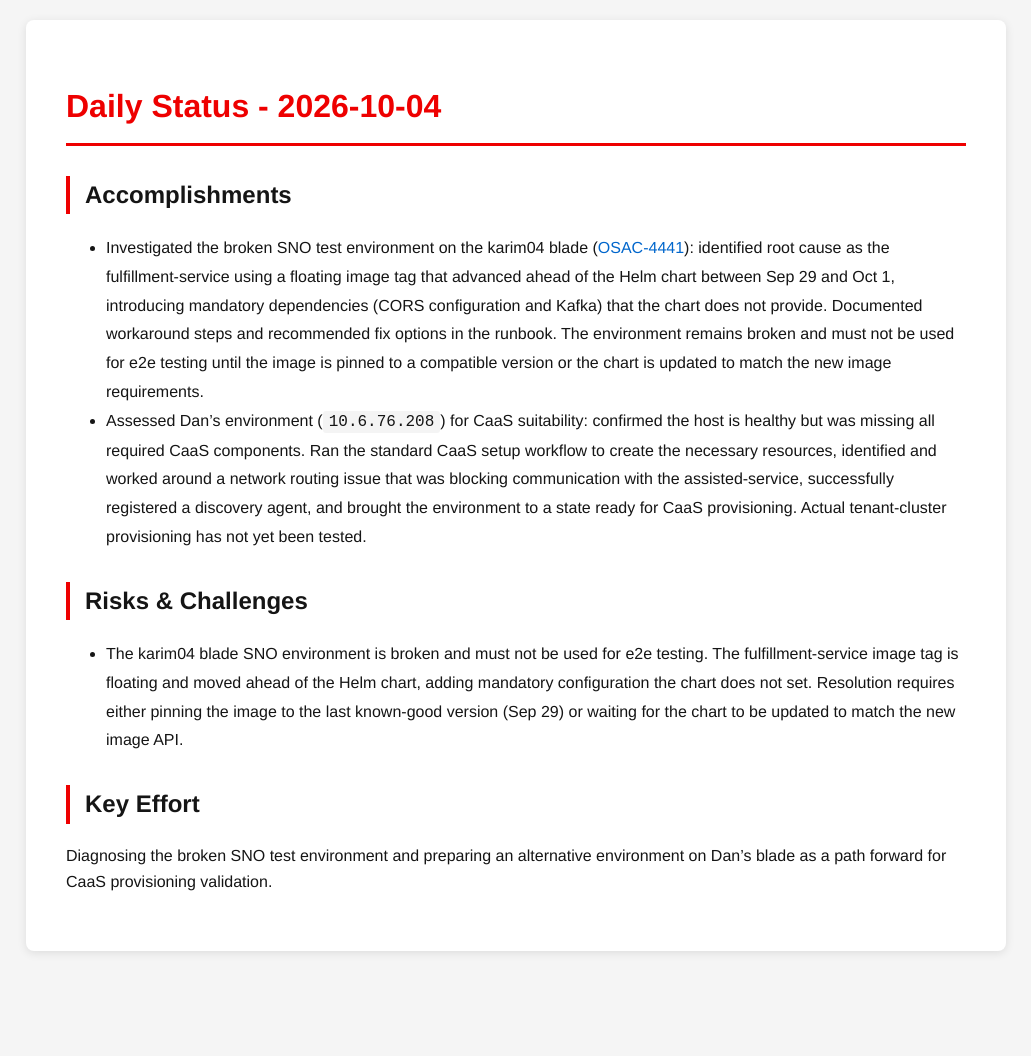
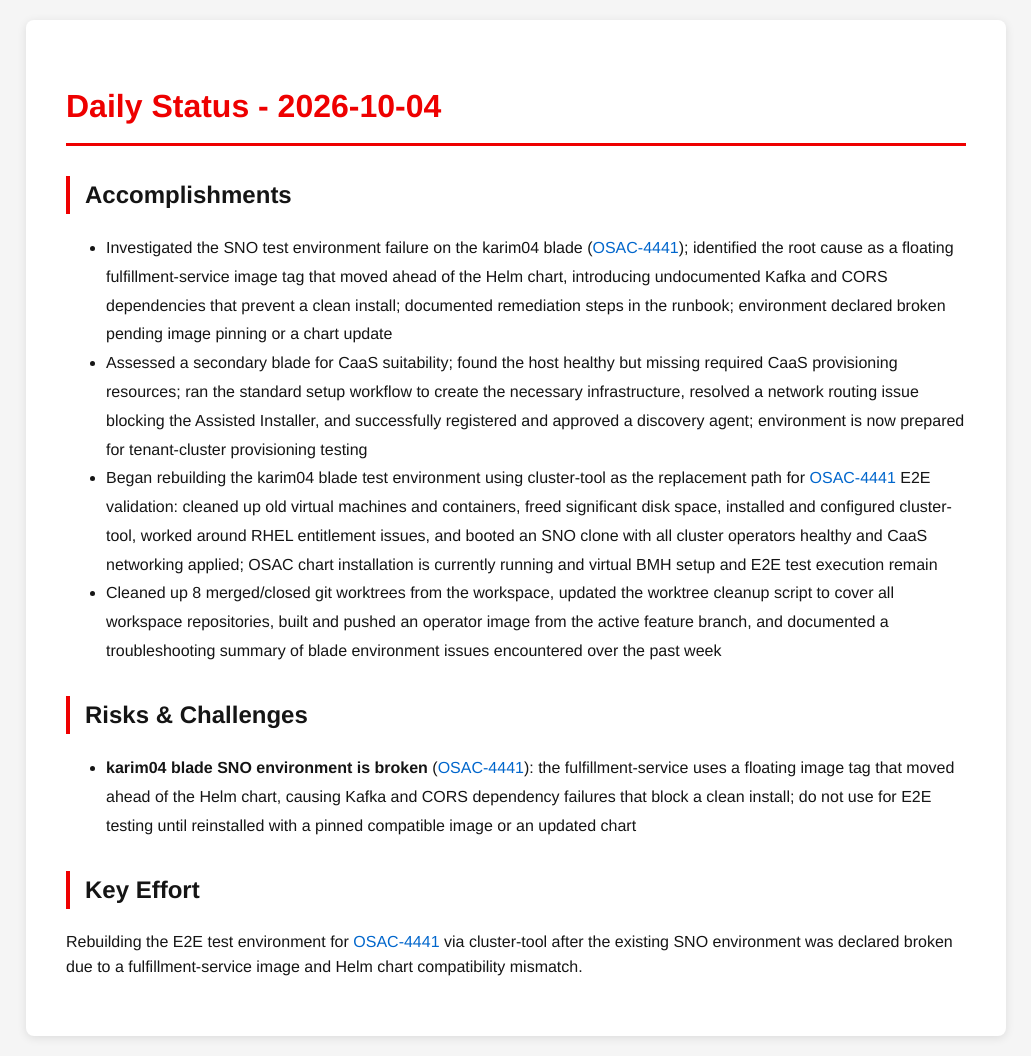
Before and after one commit to tzvatot/daily-status, a Jekyll site: the page built from 2026-10-04.md, in a window 1280 px wide. Shown: the whole page, without its empty margins (124-1155 px from the left). Built offline with Jekyll 4.4.1, drawn with Linux system fonts in a browser that asks for light colours; before the commit the page ends 971 px from its top, so only the background shows below that.

Commit message:
Daily status update - 2026-10-04

```diff
--- a/2026-10-04.md
+++ b/2026-10-04.md
@@ -7,11 +7,13 @@ date: 2026-10-04
 # Daily Status - 2026-10-04
 
 ## Accomplishments
-- Investigated the broken SNO test environment on the karim04 blade ([OSAC-4441](https://redhat.atlassian.net/browse/OSAC-4441)): identified root cause as the fulfillment-service using a floating image tag that advanced ahead of the Helm chart between Sep 29 and Oct 1, introducing mandatory dependencies (CORS configuration and Kafka) that the chart does not provide. Documented workaround steps and recommended fix options in the runbook. The environment remains broken and must not be used for e2e testing until the image is pinned to a compatible version or the chart is updated to match the new image requirements.
-- Assessed Dan's environment (`10.6.76.208`) for CaaS suitability: confirmed the host is healthy but was missing all required CaaS components. Ran the standard CaaS setup workflow to create the necessary resources, identified and worked around a network routing issue that was blocking communication with the assisted-service, successfully registered a discovery agent, and brought the environment to a state ready for CaaS provisioning. Actual tenant-cluster provisioning has not yet been tested.
+- Investigated the SNO test environment failure on the karim04 blade ([OSAC-4441](https://redhat.atlassian.net/browse/OSAC-4441)); identified the root cause as a floating fulfillment-service image tag that moved ahead of the Helm chart, introducing undocumented Kafka and CORS dependencies that prevent a clean install; documented remediation steps in the runbook; environment declared broken pending image pinning or a chart update
+- Assessed a secondary blade for CaaS suitability; found the host healthy but missing required CaaS provisioning resources; ran the standard setup workflow to create the necessary infrastructure, resolved a network routing issue blocking the Assisted Installer, and successfully registered and approved a discovery agent; environment is now prepared for tenant-cluster provisioning testing
+- Began rebuilding the karim04 blade test environment using cluster-tool as the replacement path for [OSAC-4441](https://redhat.atlassian.net/browse/OSAC-4441) E2E validation: cleaned up old virtual machines and containers, freed significant disk space, installed and configured cluster-tool, worked around RHEL entitlement issues, and booted an SNO clone with all cluster operators healthy and CaaS networking applied; OSAC chart installation is currently running and virtual BMH setup and E2E test execution remain
+- Cleaned up 8 merged/closed git worktrees from the workspace, updated the worktree cleanup script to cover all workspace repositories, built and pushed an operator image from the active feature branch, and documented a troubleshooting summary of blade environment issues encountered over the past week
 
 ## Risks & Challenges
-- The karim04 blade SNO environment is broken and must not be used for e2e testing. The fulfillment-service image tag is floating and moved ahead of the Helm chart, adding mandatory configuration the chart does not set. Resolution requires either pinning the image to the last known-good version (Sep 29) or waiting for the chart to be updated to match the new image API.
+- **karim04 blade SNO environment is broken** ([OSAC-4441](https://redhat.atlassian.net/browse/OSAC-4441)): the fulfillment-service uses a floating image tag that moved ahead of the Helm chart, causing Kafka and CORS dependency failures that block a clean install; do not use for E2E testing until reinstalled with a pinned compatible image or an updated chart
 
 ## Key Effort
-Diagnosing the broken SNO test environment and preparing an alternative environment on Dan's blade as a path forward for CaaS provisioning validation.
+Rebuilding the E2E test environment for [OSAC-4441](https://redhat.atlassian.net/browse/OSAC-4441) via cluster-tool after the existing SNO environment was declared broken due to a fulfillment-service image and Helm chart compatibility mismatch.
```
